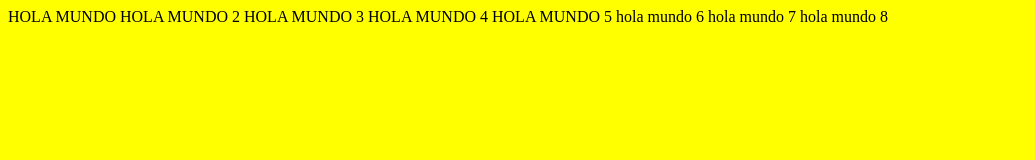
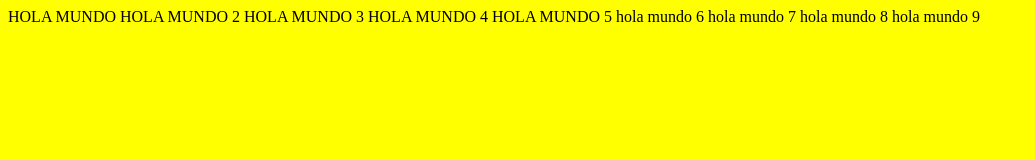
Before and after one commit to sdmoquillazah/YOVANY, a plain HTML site: page HOLA.HTML in a window 1280 px wide. Shown: the whole page, without its empty margins (0-1035 px from the left). Drawn offline with Linux system fonts and the light colour scheme.

Commit message:
holamundo9

```diff
--- a/HOLA.HTML
+++ b/HOLA.HTML
@@ -9,5 +9,6 @@ HOLA MUNDO 5
 hola mundo 6
 hola mundo 7
 hola mundo 8
+hola mundo 9
 </BODY>
 </HTML>
```
